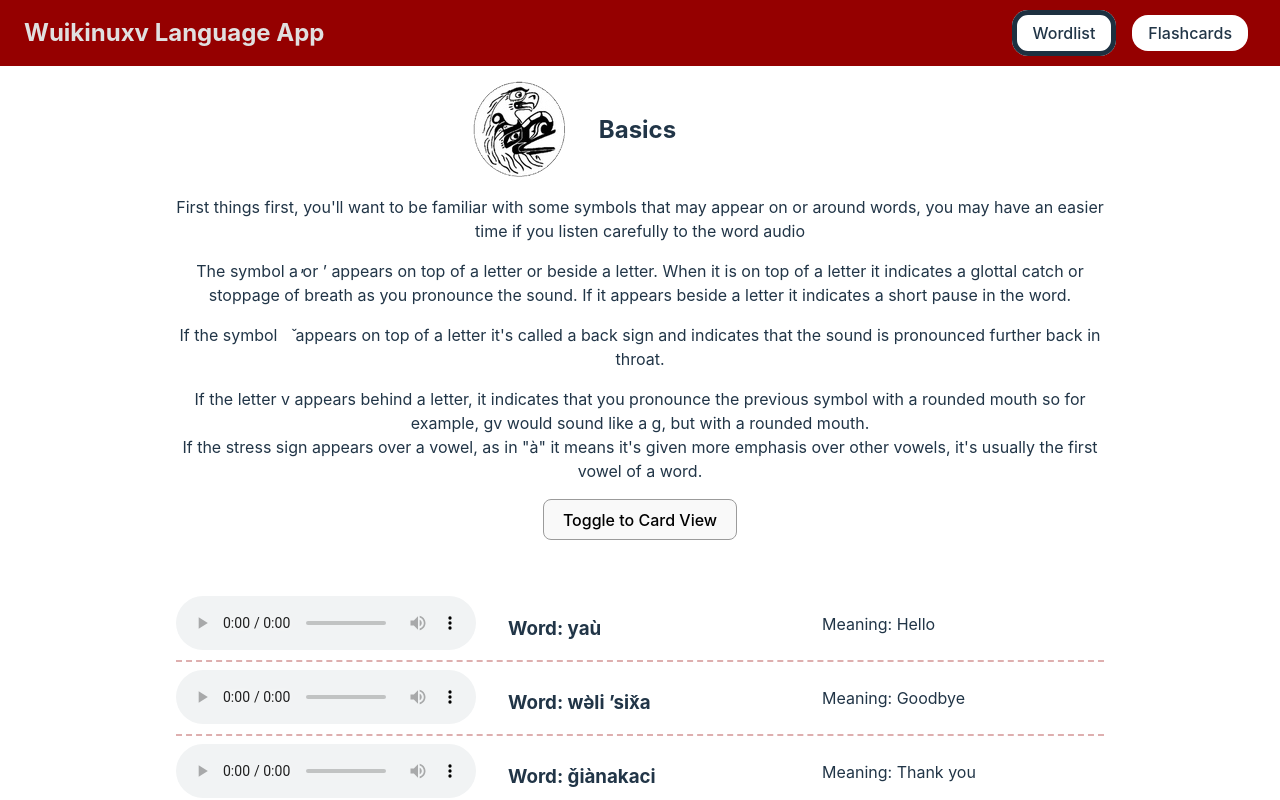
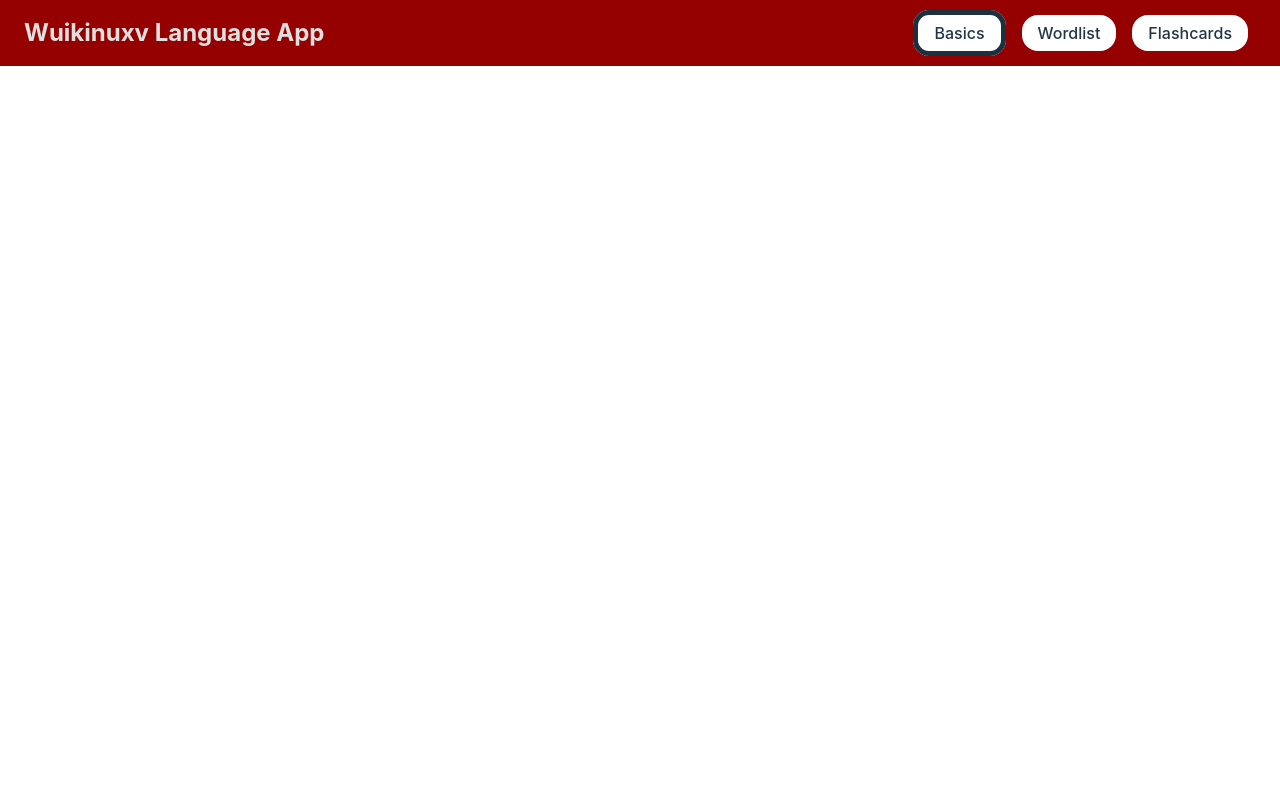
Before and after one commit to Trev004/DGL-409-Wuikinuxv-Learning-App, a React (Vite) app in the folder Wuikinuxv Learning App/: page / in a window 1280 px wide. Shown: the top 800 px of the page. Built offline with nearby package versions, Linux system fonts and the light colour scheme.

Commit message:
Setup Basics page
Adds new "Basics" files, both jsx and CSS, also adds new `Route` elements to implement them into the navbar. As a result of this change, the "Basics" page is now the new root/default area, and wordlist is it's own page

```diff
--- a/Wuikinuxv Learning App/src/MainRouter.jsx
+++ b/Wuikinuxv Learning App/src/MainRouter.jsx
@@ -1,5 +1,6 @@
 import App from './assets/Pages/App'
 import Flashcard from './assets/Pages/Flashcard'
+import Basics from './assets/Pages/Basics'
 import './MainRouter.css'
 import { NavLink, Outlet, Route, Routes } from 'react-router-dom'
 function MainRouter() {
@@ -9,7 +10,8 @@ function MainRouter() {
           <nav>
             <h1>Wuikinuxv Language App</h1>
             <ul>
-              <li><NavLink to="/">Wordlist</NavLink></li>
+              <li><NavLink to="/">Basics</NavLink></li>
+              <li><NavLink to="/wordlist">Wordlist</NavLink></li>
               <li><NavLink to={"/flashcards"}>Flashcards</NavLink></li>
             </ul>
           </nav>
@@ -18,7 +20,8 @@ function MainRouter() {
         <Outlet />
       </div>
       <Routes>
-        <Route path='/' element={ <App /> }/>
+        <Route path='/' element={<Basics />}/>
+        <Route path='/wordlist' element={ <App /> }/>
         <Route path='/flashcards' element={ <Flashcard /> }/>
       </Routes>
     </>
--- /dev/null
+++ b/Wuikinuxv Learning App/src/assets/Pages/Basics.jsx
@@ -0,0 +1,9 @@
+import './Basics.css'
+function Basics () {
+    return(
+        <>
+
+        </>
+    );
+}
+export default Basics
```
Also changed, not shown: Wuikinuxv Learning App/src/assets/Pages/Basics.css (added).
